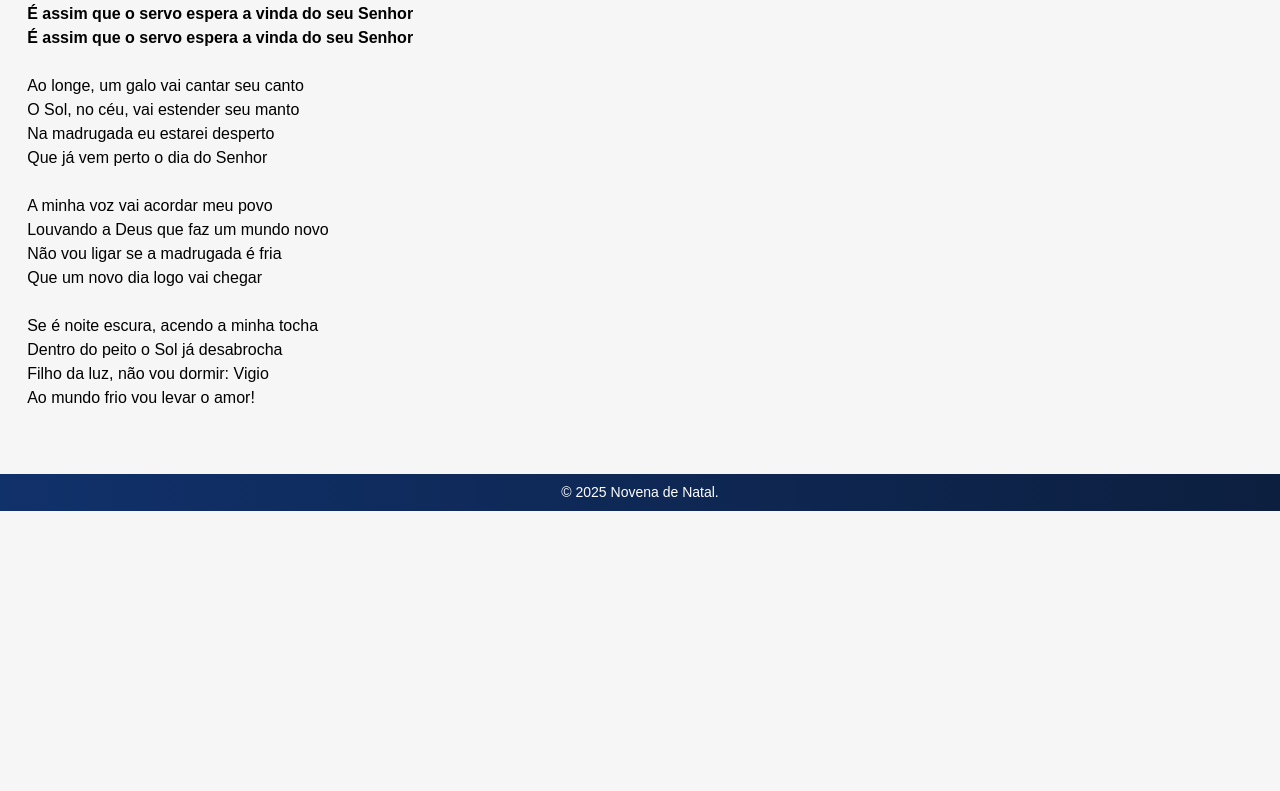
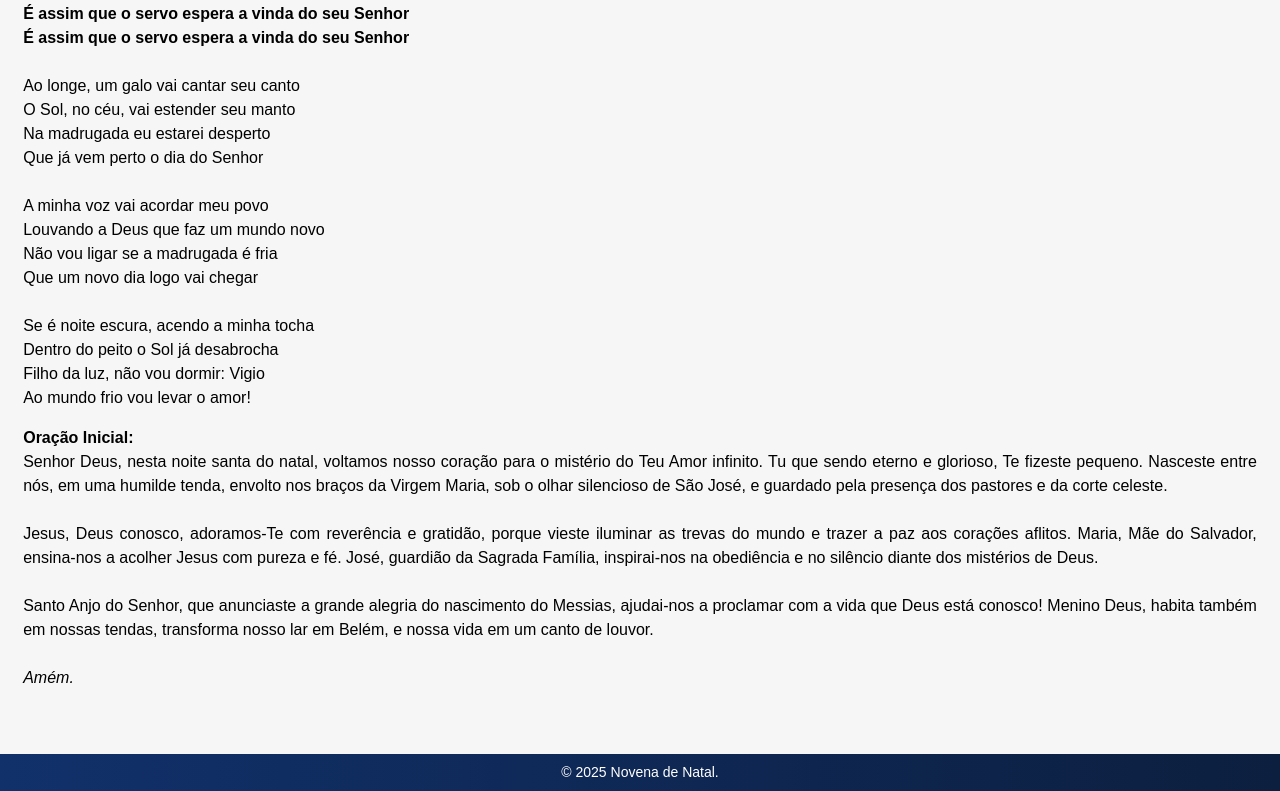
Before and after one commit to esa1715/novena-natal-2025-react, a React (Vite) app: page /encontro/1 in a window 1280 px wide. Shown: the part 1124-1915 px from the top of the page. Before the commit the page ends 1635 px from the top, so only its background shows below. Built offline with nearby package versions, Linux system fonts and the light colour scheme.

Commit message:
Adiciona oração inicial

```diff
--- a/src/pages/Encontro.css
+++ b/src/pages/Encontro.css
@@ -31,6 +31,14 @@
     aspect-ratio: 16 / 9;
 }
 
-.canto-acolhida {
-    padding: 0 0.5rem;
+.canto-acolhida, .oracao-inicial {
+    padding: 0 0.25rem;
 }
+
+.oracao-inicial p {
+    text-align: justify;
+}
+
+.oracao-inicial span {
+    font-style: italic;
+}
--- a/src/pages/Encontro.tsx
+++ b/src/pages/Encontro.tsx
@@ -73,6 +73,18 @@ export default function Encontro() {
           dangerouslySetInnerHTML={{ __html: encontro.acolhidaCanto.letra }}
         />
         </div>
+        <div className='oracao-inicial'>
+        <p>
+          <strong>Oração Inicial:</strong>
+        </p>
+        <p>Senhor Deus, nesta noite santa do natal, voltamos nosso coração para o mistério do Teu Amor infinito. Tu que sendo eterno e glorioso, Te fizeste pequeno. Nasceste entre nós, em uma humilde tenda, envolto nos braços da Virgem Maria, sob o olhar silencioso de São José, e guardado pela presença dos pastores e da corte celeste.<br></br>
+        <br />
+        Jesus, Deus conosco, adoramos-Te com reverência e gratidão, porque vieste iluminar as trevas do mundo e trazer a paz aos corações aflitos. Maria, Mãe do Salvador, ensina-nos a acolher Jesus com pureza e fé. José, guardião da Sagrada Família, inspirai-nos na obediência e no silêncio diante dos mistérios de Deus.<br></br>
+        <br />
+        Santo Anjo do Senhor, que anunciaste a grande alegria do nascimento do Messias, ajudai-nos a proclamar com a vida que Deus está conosco! Menino Deus, habita também em nossas tendas, transforma nosso lar em Belém, e nossa vida em um canto de louvor.</p>
+        <br />
+        <span>Amém.</span>
+        </div>
       </>
     )}
   </div>
```
